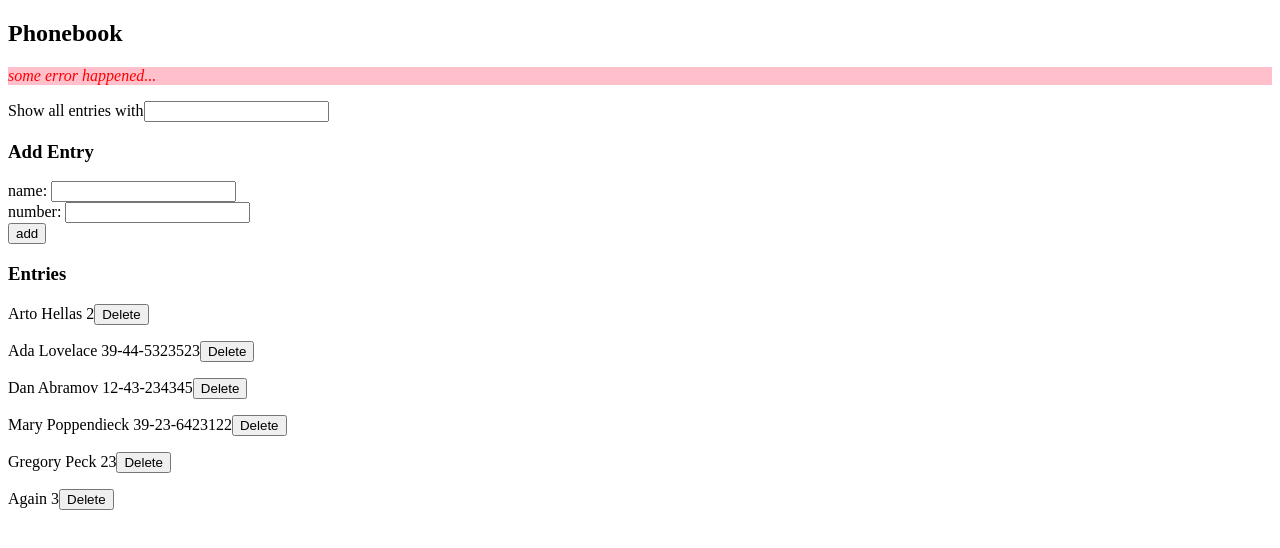
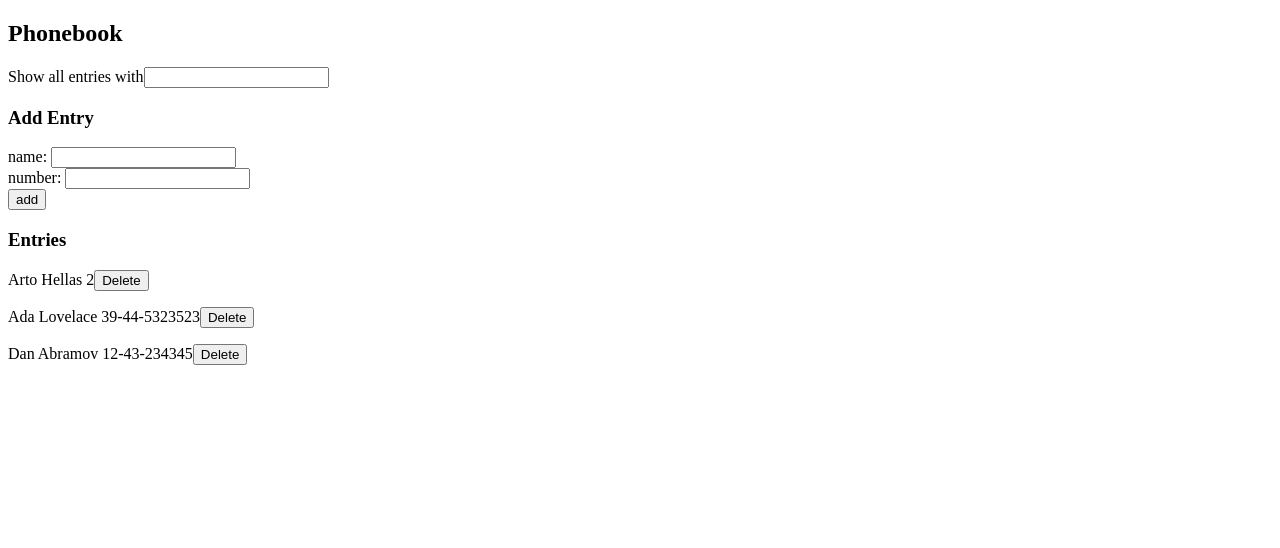
Before and after one commit to OneGameDad/FullStackOpen, a React (Vite) app in the folder part2/phonebook/: page / in a window 1280 px wide. Shown: the top 548 px of the page. Built offline with nearby package versions, Linux system fonts and the light colour scheme; data requests are answered from the project's data file.

Commit message:
Completed 2.17

```diff
--- a/part2/phonebook/db.json
+++ b/part2/phonebook/db.json
@@ -14,21 +14,6 @@
       "name": "Dan Abramov",
       "number": "12-43-234345",
       "id": "3"
-    },
-    {
-      "name": "Mary Poppendieck",
-      "number": "39-23-6423122",
-      "id": "4"
-    },
-    {
-      "id": "5ad6",
-      "name": "Gregory Peck",
-      "number": "23"
-    },
-    {
-      "id": "07b1",
-      "name": "Again",
-      "number": "3"
     }
   ]
 }
--- a/part2/phonebook/src/App.jsx
+++ b/part2/phonebook/src/App.jsx
@@ -10,7 +10,7 @@ const App = () => {
   const [newName, setNewName] = useState('')
   const [newNumber, setNewNumber] = useState('')
   const [filter, setFilter] = useState('')
-  const [errorMessage, setErrorMessage] = useState('some error happened...')
+  const [notification, setNotification] = useState({ message: null, type: null })
 
   useEffect(() => {
     phonebookService
@@ -44,15 +44,15 @@ const App = () => {
             setPersons(persons.map(p => p.id !== exists.id ? p : returnedEntry))
             setNewName('')
             setNewNumber('')
-            setErrorMessage(`Updated '${exists.name}'`)
+            setNotification({ message: `Updated '${exists.name}'`, type: 'success' })
             setTimeout(() => {
-              setErrorMessage(null)
+              setNotification({ message: null, type: null })
             }, 5000)
           })
           .catch(error => {
-            setErrorMessage(`The entry for '${exists.name}' was already deleted from the server`)
+            setNotification({ message: `The entry for '${exists.name}' was already deleted from the server`, type: 'error' })
             setTimeout(() => {
-              setErrorMessage(null)
+              setNotification({ message: null, type: null })
             }, 5000)
             setPersons(persons.filter(p => p.id !== exists.id))
           })
@@ -65,9 +65,9 @@ const App = () => {
           setPersons(persons.concat(returnedEntry))
           setNewName('')
           setNewNumber('')
-          setErrorMessage(`Added '${returnedEntry.name}'`)
+          setNotification({ message: `Added '${returnedEntry.name}'`, type: 'success' })
           setTimeout(() => {
-            setErrorMessage(null)
+            setNotification({ message: null, type: null })
           }, 5000)
         })
     }
@@ -79,12 +79,16 @@ const App = () => {
         .remove(id)
         .then(() => {
           setPersons(persons.filter(p => p.id !== id))
+          setNotification({ message: 'Successfully deleted entry', type: 'success' })
+          setTimeout(() => {
+            setNotification({ message: null, type: null })
+          }, 5000)
         })
         .catch(error => {
-          setErrorMessage(
-            `The entry for '${persons.name}' was either already deleted or could not be deleted from the server`)
+          setNotification(
+            { message: `The entry for '${persons.name}' was either already deleted from the server`, type: 'error' })
           setTimeout(() => {
-            setErrorMessage(null)
+            setNotification({ message: null, type: null })
           }, 5000)
           setPersons(persons.filter(p => p.id !== id))
         })
@@ -105,7 +109,7 @@ const App = () => {
   return (
     <div>
       <h2>Phonebook</h2>
-      <Notification message={errorMessage} />
+      <Notification message={notification.message} type={notification.type} />
       <Filter filter={filter} handleFilterChange={handleFilterChange} />
       <h3>Add Entry</h3>
       <AddPerson
--- a/part2/phonebook/src/components/Notification.jsx
+++ b/part2/phonebook/src/components/Notification.jsx
@@ -1,10 +1,10 @@
-const Notification = ({ message }) => {
+const Notification = ({ message, type }) => {
   if (message === null) {
     return null
   }
 
   return (
-    <div className="error">
+    <div className={`notification ${type}`}>
       {message}
     </div>
   )
--- a/part2/phonebook/src/index.css
+++ b/part2/phonebook/src/index.css
@@ -1,5 +1,18 @@
-.error {
-	color: red;
-	background: pink;
+.notification {
+	color: blue;
+	border-color: blue;
+	background-color: grey;
 	font-style: italic;
 }
+
+.notification.success {
+	color: green;
+	border-color: green;
+	background: lightgreen;
+}
+
+.notification.error {
+	color: red;
+	border-color: red;
+	background-color: pink;
+}
```
